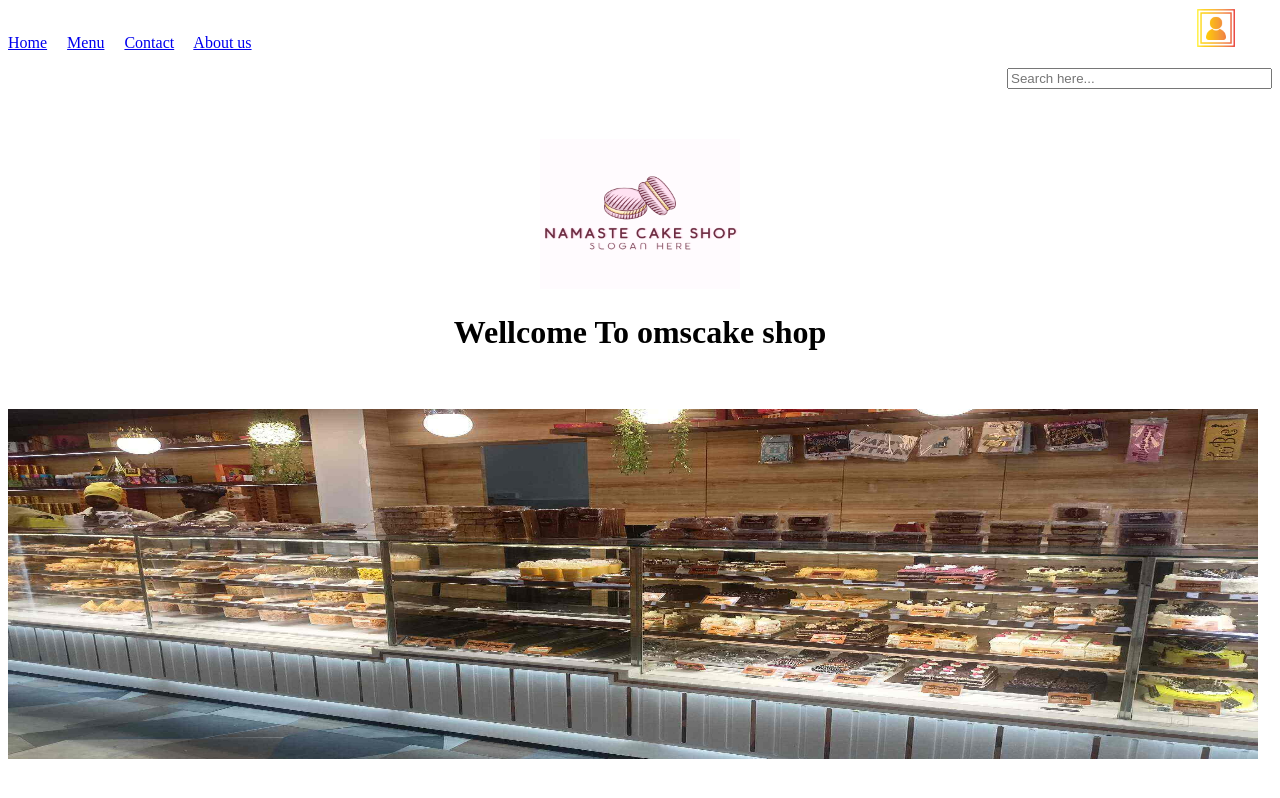
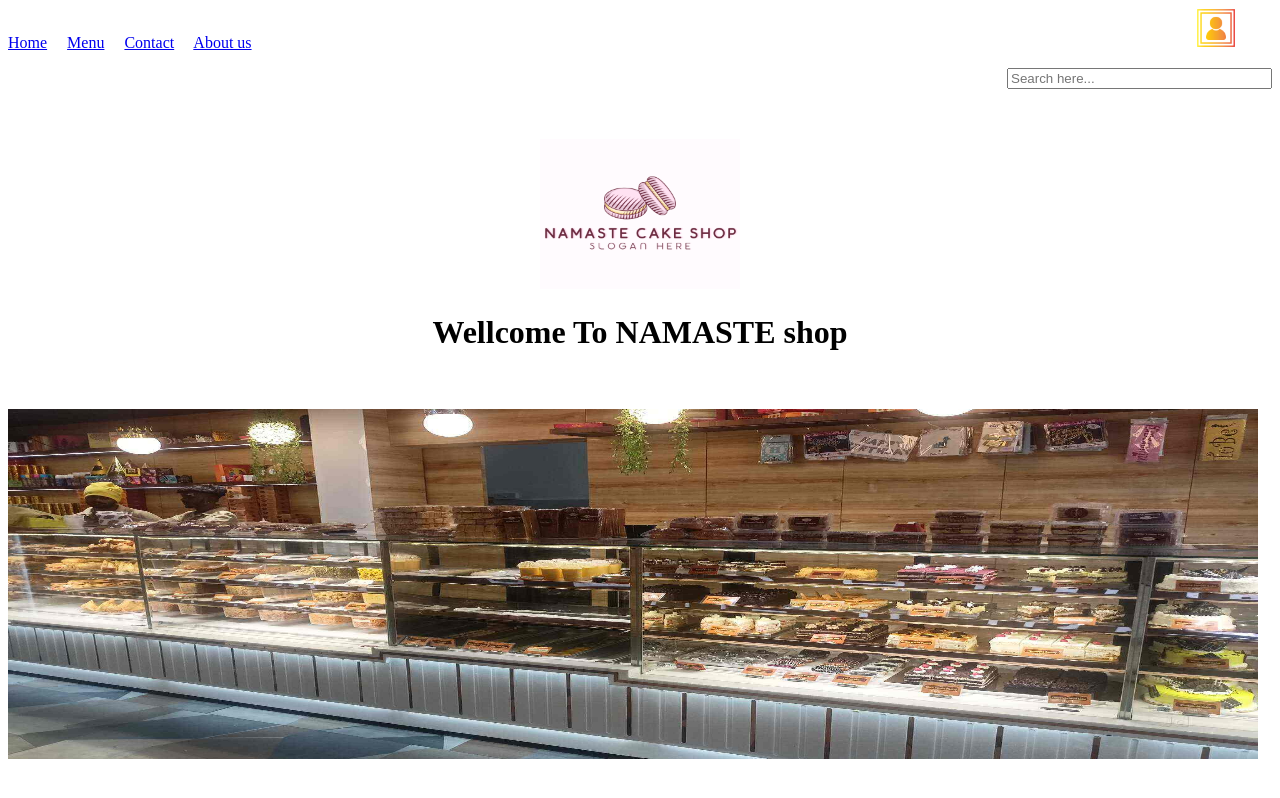
Before and after one commit to omkhutwad/cakeshop, a plain HTML site: page index.html in a window 1280 px wide. Drawn offline with Linux system fonts and the light colour scheme.

Commit message:
name chenge

```diff
--- a/index.html
+++ b/index.html
@@ -19,7 +19,7 @@
     <img src="./logo/namaste cake.png" height="150px" width="200px" >
     </p>
 
-    <h1 align="center">Wellcome To omscake shop</h1><br><br>
+    <h1 align="center">Wellcome To NAMASTE shop</h1><br><br>
     <img src="./img/home img 1.jpg" height="350px" width="1250px">
 
 </body>
```
